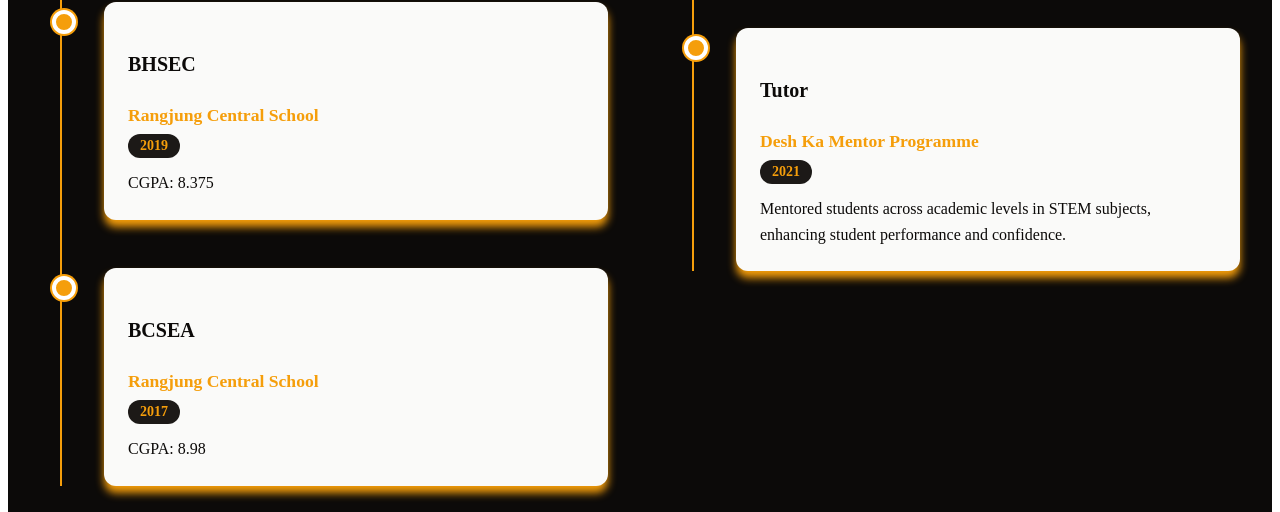
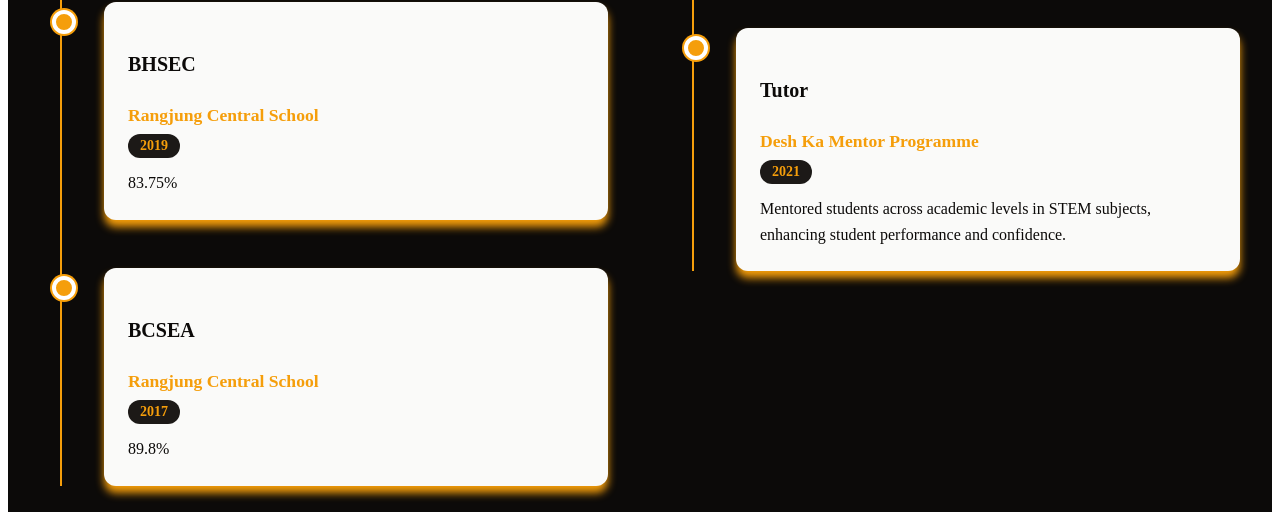
Before and after one commit to Yeshijrod28/My-portfolio-app, a React (Vite) app: page / in a window 1280 px wide. Shown: the part 5016-5528 px from the top of the page. Built offline with nearby package versions, Linux system fonts and the light colour scheme.

Commit message:
final commit

```diff
--- a/src/components/EducationExperience.jsx
+++ b/src/components/EducationExperience.jsx
@@ -13,12 +13,12 @@
     {
       degree: 'BHSEC',      school: 'Rangjung Central School',
       year: '2019',
-      description: 'CGPA: 8.375'
+      description: '83.75%'
     },
      {
       degree: 'BCSEA',      school: 'Rangjung Central School',
       year: '2017',
-      description: 'CGPA: 8.98'
+      description: '89.8%'
     }
   ];
 
```
